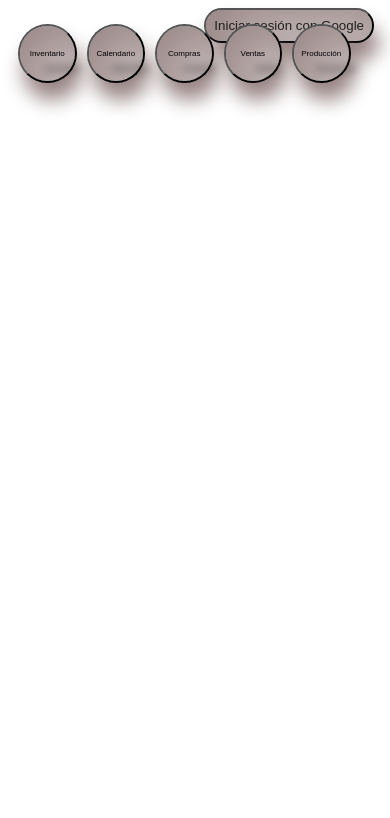
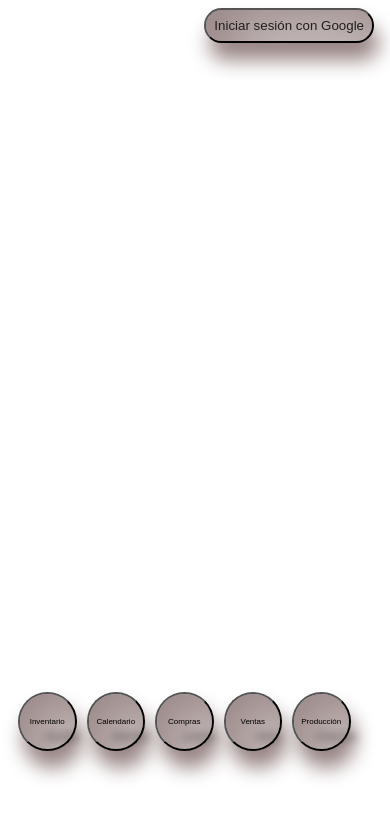
Before and after one commit to ManzCoder-js/megabillaresSCP, a Next.js app: page /Dashboard in a window 390 px wide. Shown: the top 818 px of the page. Built offline with nearby package versions, Linux system fonts and the light colour scheme; no server answers.

Commit message:
modificados:     src/app/estilos/Dashboard.module.css 	modificados:     src/app/estilos/Inventario.module.css 	modificados:     src/app/estilos/NavLogin.module.css 	modificados:     src/app/estilos/Sidebar.module.css 	modificados:     src/app/globals.css

```diff
--- a/src/app/estilos/Dashboard.module.css
+++ b/src/app/estilos/Dashboard.module.css
@@ -3,8 +3,8 @@
     flex-direction: row;
     flex-wrap: nowrap;
     align-items: flex-start;
-    width: 95vw;
-    height: 90%;
+    width: 100%;
+    height: 80%;
     }
 
     .content {
@@ -13,7 +13,7 @@
     flex-wrap: nowrap;
     color: #b71c1c;
     text-shadow: 2px 2px 4px #000000;
-    width: 95vw;
+    width: 95%;
     height: 90%;
     }
 
@@ -22,8 +22,8 @@
     display: flex;
     flex-direction: column-reverse;
     position: relative;
-    width: 100vw;
-    height: 90%;
+    width: 100%;
+    height: 88%;
     }
 
     .content {
@@ -31,7 +31,7 @@
     justify-content: center;
     align-items: center;
     height: 85%;
-    width: 100vw;
+    width: 100%;
     padding: 0.2rem;
     }
     }
--- a/src/app/estilos/Inventario.module.css
+++ b/src/app/estilos/Inventario.module.css
@@ -6,12 +6,12 @@ display: flex;
 align-items: flex-start;
 flex-direction: column;
 padding: 0.5rem;
-width: 80vw;
-height: 85%;
+width: 90%;
+height: 90%;
 }
 
 .ContenedorInv {
-width: 75vw;
+width: 100%;
 height: 100%;
 padding: 0.5rem;
 }
@@ -29,7 +29,7 @@ height: 20%;
 
 .input input {
 margin-right: 20px;
-height: 3vw;
+height: 40px;
 width: 20%;
 border-radius: 10px;
 background: #ffffff;
@@ -38,7 +38,7 @@ text-shadow: 2px 2px 4px #000000;
 }
 
 .input input::placeholder {
-width: 50%;
+width: 60%;
 }
 
 .ItemCont {
@@ -85,7 +85,7 @@ flex-direction: column;
 align-items: center;
 justify-content: center;
 width: 90vw;
-height: 90%;
+height: 80%;
 }
 
 .ContenedorInv {
--- a/src/app/estilos/NavLogin.module.css
+++ b/src/app/estilos/NavLogin.module.css
@@ -1,11 +1,12 @@
 .navLogin{
-  width: 90vw;
+  width: 100%;
   display: flex;
+  margin: .3rem;
   justify-content: center;
 }
 .userProfile{
 
-    width: 100%;
+    width: 90%;
     height: 3.5rem;
     display: flex;
     flex-direction: row;
--- a/src/app/estilos/Sidebar.module.css
+++ b/src/app/estilos/Sidebar.module.css
@@ -1,7 +1,7 @@
 /* Estilos base */
 .Sidebar {
     border-radius: 50px;
-    width:20vw ;
+    width:15% ;
     height: 100%;
     display: flex;
     flex-direction: column;
--- a/src/app/globals.css
+++ b/src/app/globals.css
@@ -1,3 +1,7 @@
 html, body {
+  width: 99%;
+  height: 100%;
   margin: 0%;
+  padding: 0%;
+
 }
```
